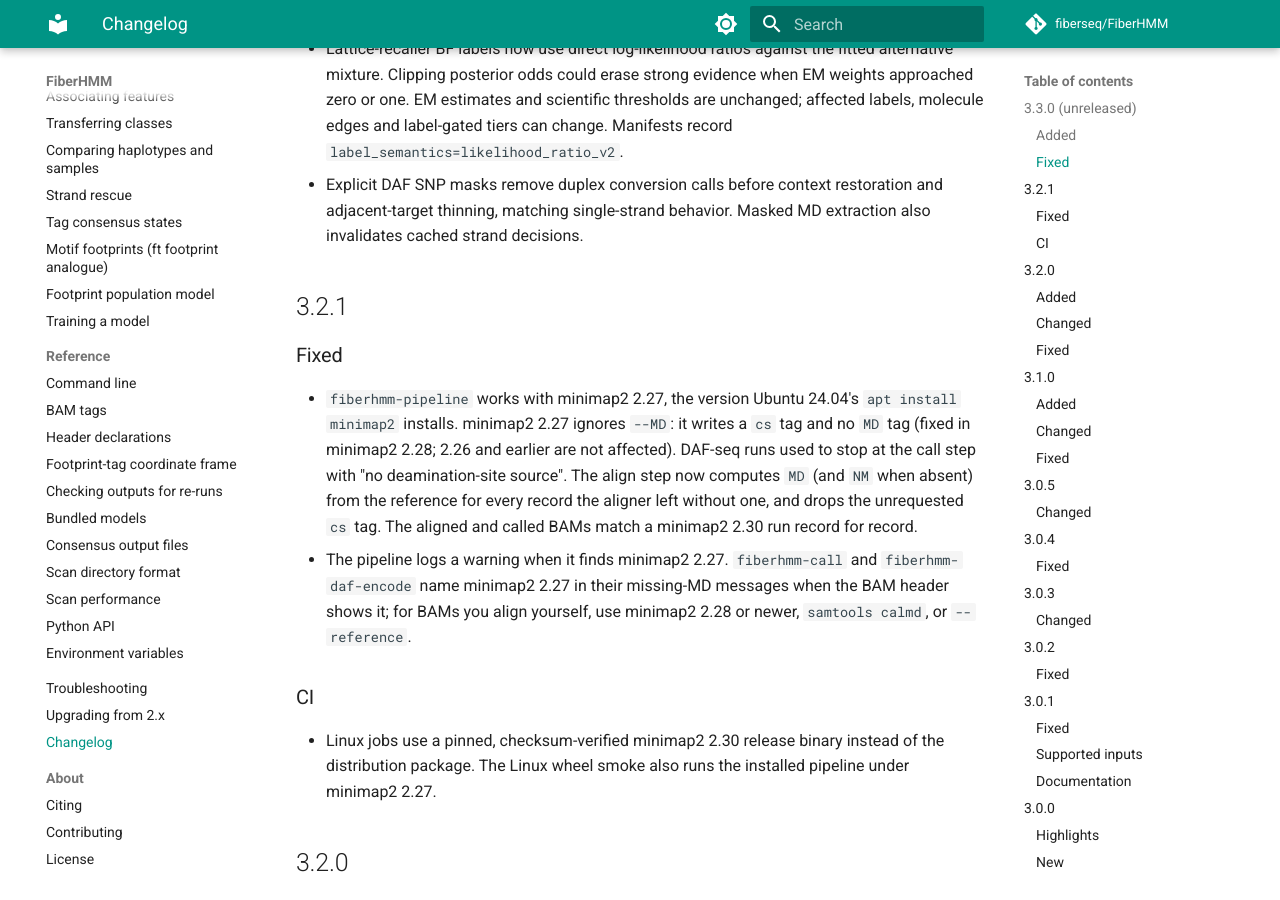
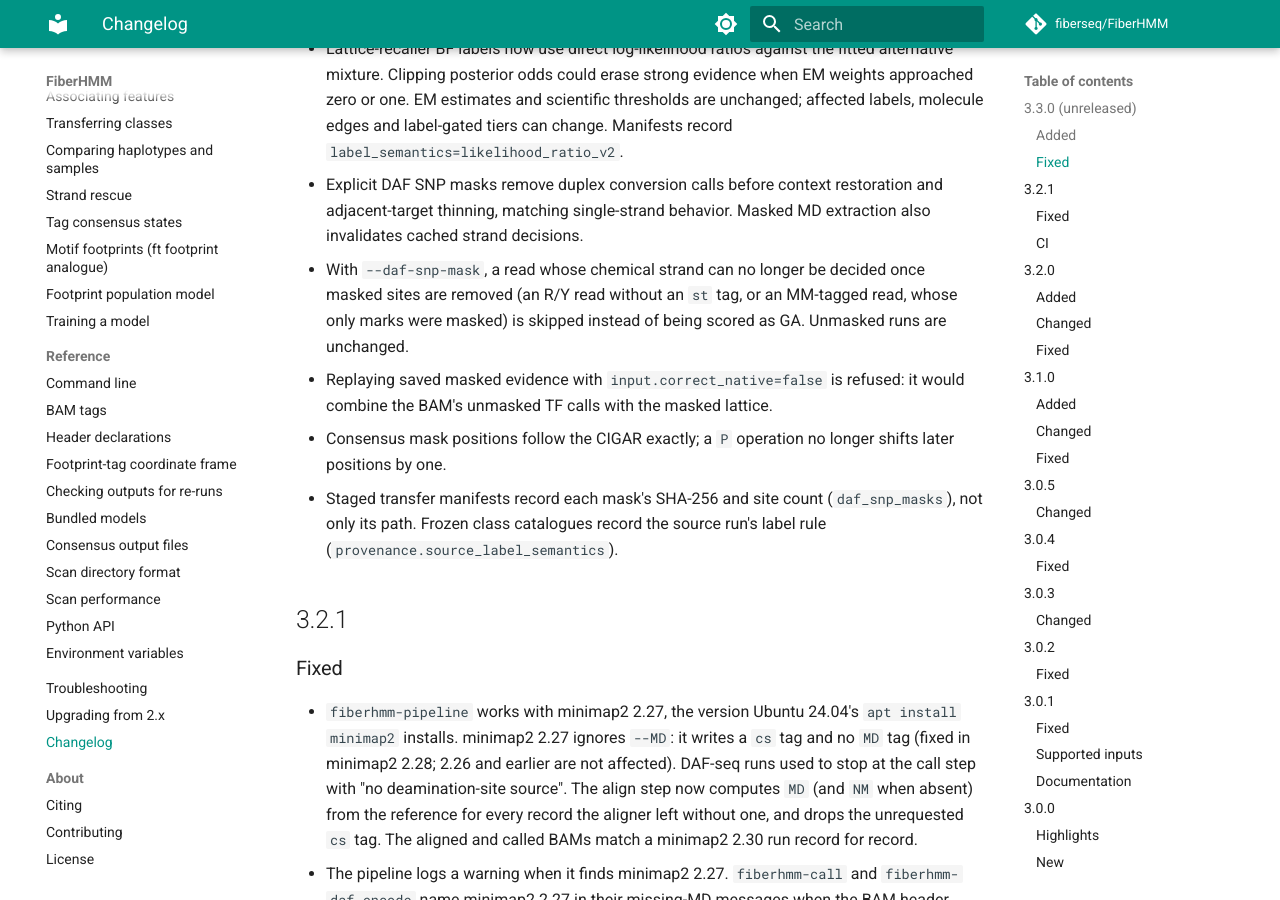
Before and after one commit to fiberseq/FiberHMM, an MkDocs documentation site: the page built from docs/changelog.md, in a window 1280 px wide and 900 px high, scrolled down 608 px. Built offline with MkDocs 1.6.1 and Material for MkDocs 9.7.7, drawn with Linux system fonts in a browser that asks for light colours; comment, search, counter and statistics services are not loaded.

Commit message:
Document 3.3.0 SNP mask fixes
Co-Authored-By: Claude Opus 5.5 <noreply@anthropic.com>

```diff
--- a/CHANGELOG.md
+++ b/CHANGELOG.md
@@ -27,6 +27,18 @@
 - Explicit DAF SNP masks remove duplex conversion calls before context
   restoration and adjacent-target thinning, matching single-strand behavior.
   Masked MD extraction also invalidates cached strand decisions.
+- With `--daf-snp-mask`, a read whose chemical strand can no longer be
+  decided once masked sites are removed (an R/Y read without an `st` tag, or
+  an MM-tagged read, whose only marks were masked) is skipped instead of
+  being scored as GA. Unmasked runs are unchanged.
+- Replaying saved masked evidence with `input.correct_native=false` is
+  refused: it would combine the BAM's unmasked TF calls with the masked
+  lattice.
+- Consensus mask positions follow the CIGAR exactly; a `P` operation no
+  longer shifts later positions by one.
+- Staged transfer manifests record each mask's SHA-256 and site count
+  (`daf_snp_masks`), not only its path. Frozen class catalogues record the
+  source run's label rule (`provenance.source_label_semantics`).
 
 ## 3.2.1
 
```
Also changed, not shown: docs/workflows/consensus.md (+5 -2 lines).
